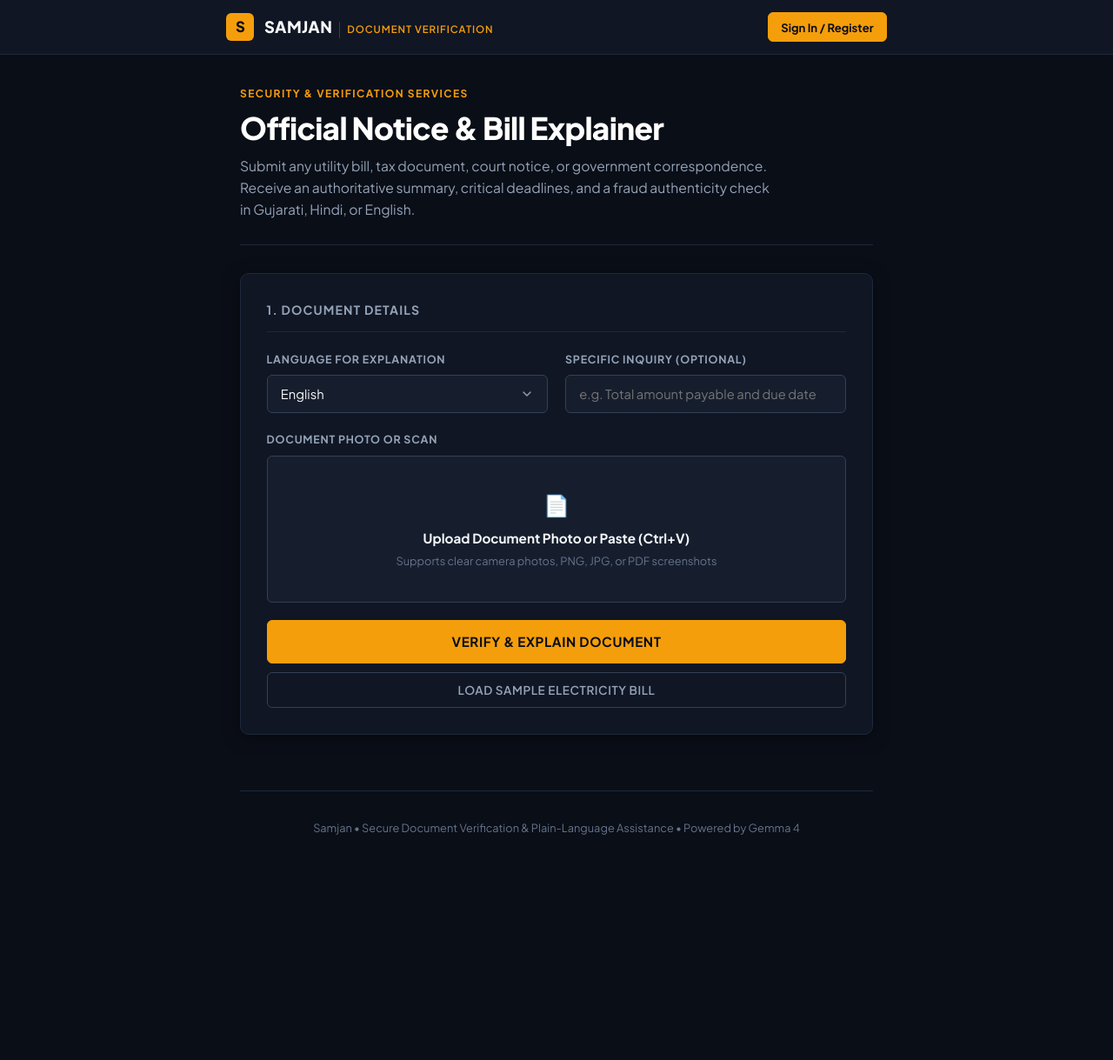
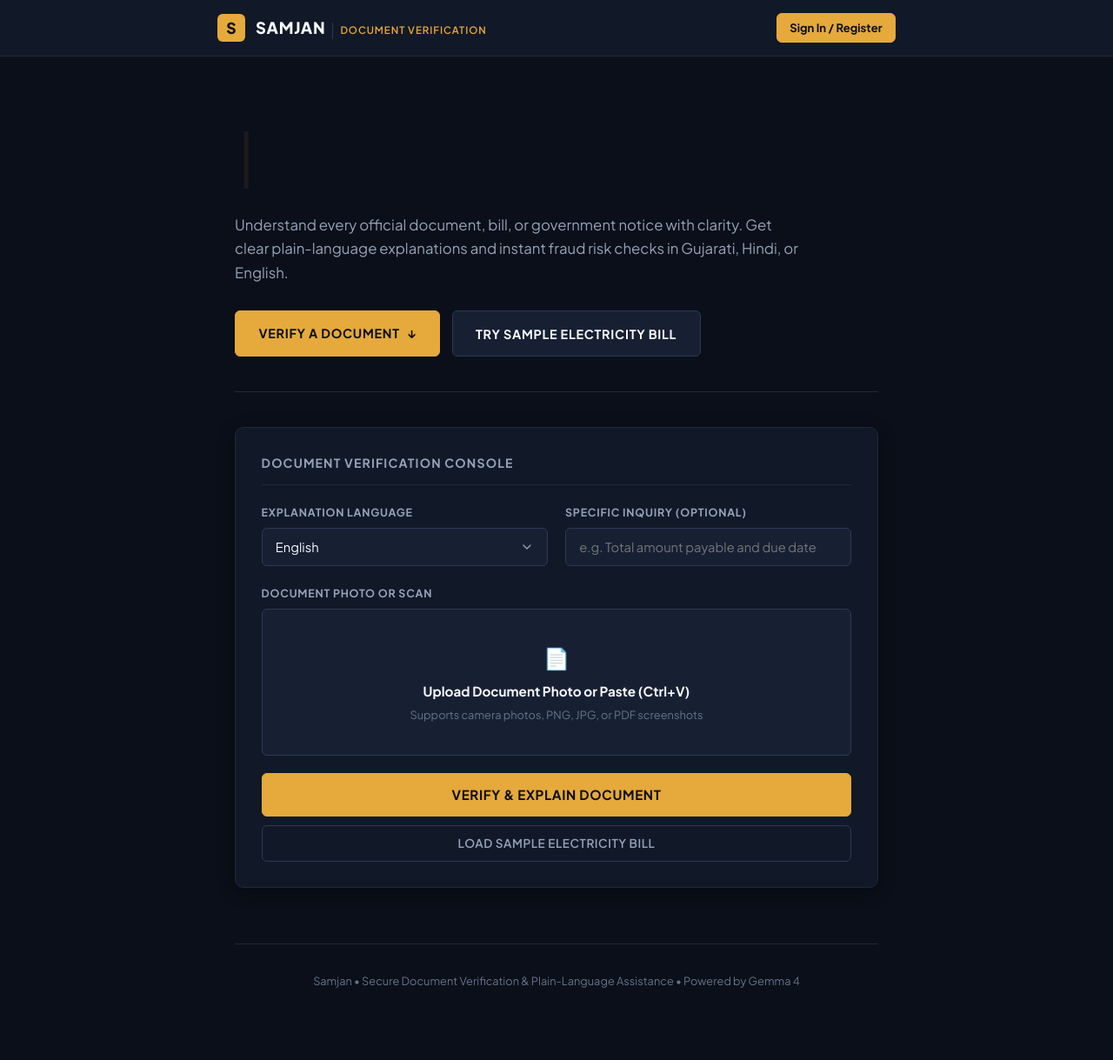
Before and after one commit to wrotecode/Samjan, a Flask app: page / in a window 1280 px wide. Shown: the whole page at 87% size. Before the commit the page ends 960 px from the top, so only its background shows below. Run offline with Flask 3, Linux system fonts and the light colour scheme.

Commit message:
Update landing page: type only Samjan across languages, remove trust pillars, and refine color palette

```diff
--- a/templates/index.html
+++ b/templates/index.html
@@ -3,27 +3,27 @@
 <head>
   <meta charset="UTF-8" />
   <meta name="viewport" content="width=device-width, initial-scale=1.0" />
-  <title>Samjan — Official Document Verification & Explanation</title>
+  <title>Samjan — Document Verification & Plain-Language Explainer</title>
   <meta name="description" content="Verified explanation and fraud detection for letters, bills, and official notices in Gujarati, Hindi, and English. Powered by Gemma 4." />
   <link rel="preconnect" href="https://fonts.googleapis.com" />
   <link rel="preconnect" href="https://fonts.gstatic.com" crossorigin />
-  <link href="https://fonts.googleapis.com/css2?family=Plus+Jakarta+Sans:wght@400;500;600;700;800&family=JetBrains+Mono:wght@400;500&display=swap" rel="stylesheet" />
+  <link href="https://fonts.googleapis.com/css2?family=Plus+Jakarta+Sans:wght@400;500;600;700;800;900&family=JetBrains+Mono:wght@400;500&display=swap" rel="stylesheet" />
   <style>
     *, *::before, *::after { box-sizing: border-box; margin: 0; padding: 0; }
 
     :root {
-      /* Banham-inspired Authority & Security Palette */
-      --bg-deep: #0a0e17;
-      --bg-surface: #101623;
-      --bg-surface-elevated: #161e2e;
-      --border-subtle: #1e293b;
-      --border-strong: #334155;
-
-      /* Signature Banham Gold & Accents - Zero Purple */
-      --gold: #f59e0b;
-      --gold-hover: #d97706;
-      --gold-muted: rgba(245, 158, 11, 0.12);
-      --gold-border: rgba(245, 158, 11, 0.35);
+      /* Sophisticated Nordic & Security Slate Palette */
+      --bg-deep: #0b0f19;
+      --bg-surface: #111827;
+      --bg-surface-elevated: #172033;
+      --border-subtle: #1f293d;
+      --border-strong: #2c3a54;
+
+      /* Refined Warm Champagne Gold */
+      --accent-gold: #e5a93c;
+      --accent-gold-hover: #cf932b;
+      --accent-gold-muted: rgba(229, 169, 60, 0.12);
+      --accent-gold-border: rgba(229, 169, 60, 0.35);
 
       --text-main: #f8fafc;
       --text-muted: #94a3b8;
@@ -45,7 +45,7 @@
       --radius-md: 10px;
       --radius-lg: 14px;
 
-      --shadow-card: 0 4px 20px -2px rgba(0, 0, 0, 0.5);
+      --shadow-card: 0 4px 20px -2px rgba(0, 0, 0, 0.45);
     }
 
     body {
@@ -59,18 +59,18 @@
       -webkit-font-smoothing: antialiased;
     }
 
-    /* ── Top Security Header Bar ── */
+    /* ── Top Navigation Bar ── */
     .site-nav {
       background: var(--bg-surface);
       border-bottom: 1px solid var(--border-subtle);
-      padding: 0.9rem 1.5rem;
+      padding: 0.95rem 1.5rem;
       position: sticky;
       top: 0;
       z-index: 50;
     }
 
     .nav-inner {
-      max-width: 760px;
+      max-width: 780px;
       margin: 0 auto;
       display: flex;
       align-items: center;
@@ -88,21 +88,20 @@
     .brand-mark {
       width: 32px;
       height: 32px;
-      background: var(--gold);
+      background: var(--accent-gold);
       border-radius: var(--radius-sm);
       display: flex;
       align-items: center;
       justify-content: center;
-      color: #0a0e17;
-      font-weight: 800;
-      font-size: 1.05rem;
-      letter-spacing: -0.05em;
+      color: #0b0f19;
+      font-weight: 900;
+      font-size: 1.1rem;
     }
 
     .brand-title {
       font-weight: 800;
       font-size: 1.15rem;
-      letter-spacing: 0.02em;
+      letter-spacing: 0.04em;
       text-transform: uppercase;
       display: flex;
       align-items: baseline;
@@ -111,7 +110,7 @@
 
     .brand-subtitle {
       font-size: 0.72rem;
-      color: var(--gold);
+      color: var(--accent-gold);
       font-weight: 600;
       letter-spacing: 0.08em;
       text-transform: uppercase;
@@ -143,20 +142,20 @@
 
     .nav-btn:hover {
       background: var(--border-subtle);
-      border-color: var(--gold);
+      border-color: var(--accent-gold);
     }
 
     .nav-btn-gold {
-      background: var(--gold);
-      color: #0a0e17;
-      border-color: var(--gold);
+      background: var(--accent-gold);
+      color: #0b0f19;
+      border-color: var(--accent-gold);
       font-weight: 700;
     }
 
     .nav-btn-gold:hover {
-      background: var(--gold-hover);
-      color: #0a0e17;
-      border-color: var(--gold-hover);
+      background: var(--accent-gold-hover);
+      color: #0b0f19;
+      border-color: var(--accent-gold-hover);
     }
 
     .user-tag {
@@ -183,44 +182,104 @@
 
     /* ── Main Container ── */
     .container {
-      max-width: 760px;
-      margin: 2.2rem auto 0;
-      padding: 0 1rem;
-    }
-
-    /* ── Editorial Hero ── */
-    .hero-panel {
+      max-width: 780px;
+      margin: 0 auto;
+      padding: 0 1.25rem;
+    }
+
+    /* ── Clean Landing Hero ── */
+    .landing-hero {
+      padding: 4rem 0 2.5rem;
       border-bottom: 1px solid var(--border-subtle);
-      padding-bottom: 1.75rem;
-      margin-bottom: 2rem;
-    }
-
-    .hero-kicker {
-      font-size: 0.75rem;
+      margin-bottom: 2.5rem;
+    }
+
+    .hero-title-wrap {
+      min-height: 100px;
+      display: flex;
+      align-items: center;
+      margin-bottom: 1rem;
+    }
+
+    .hero-heading {
+      font-size: 4rem;
+      font-weight: 900;
+      letter-spacing: -0.03em;
+      line-height: 1.1;
+      color: var(--accent-gold);
+      display: inline-block;
+    }
+
+    @media (max-width: 650px) {
+      .hero-heading { font-size: 2.8rem; }
+    }
+
+    .typewriter-cursor {
+      display: inline-block;
+      color: var(--accent-gold);
+      font-weight: 300;
+      margin-left: 4px;
+      animation: cursorBlink 0.9s infinite;
+    }
+
+    @keyframes cursorBlink {
+      0%, 100% { opacity: 1; }
+      50% { opacity: 0; }
+    }
+
+    .hero-description {
+      font-size: 1.05rem;
+      color: var(--text-muted);
+      max-width: 650px;
+      line-height: 1.65;
+      margin-bottom: 1.85rem;
+    }
+
+    .hero-cta-row {
+      display: flex;
+      gap: 0.85rem;
+      flex-wrap: wrap;
+    }
+
+    .hero-cta-btn {
+      padding: 0.85rem 1.65rem;
+      font-size: 0.9rem;
       font-weight: 700;
-      letter-spacing: 0.12em;
       text-transform: uppercase;
-      color: var(--gold);
-      margin-bottom: 0.5rem;
-    }
-
-    .hero-panel h1 {
-      font-size: 2.2rem;
-      font-weight: 800;
-      letter-spacing: -0.02em;
-      line-height: 1.2;
-      color: #ffffff;
-      margin-bottom: 0.65rem;
-    }
-
-    .hero-panel p {
-      font-size: 0.98rem;
-      color: var(--text-muted);
-      max-width: 620px;
-      line-height: 1.6;
-    }
-
-    /* ── Standard Solid Card ── */
+      letter-spacing: 0.05em;
+      border-radius: var(--radius-sm);
+      cursor: pointer;
+      text-decoration: none;
+      display: inline-flex;
+      align-items: center;
+      gap: 0.5rem;
+      font-family: inherit;
+      transition: all 0.15s ease;
+    }
+
+    .hero-cta-primary {
+      background: var(--accent-gold);
+      color: #0b0f19;
+      border: 1px solid var(--accent-gold);
+    }
+
+    .hero-cta-primary:hover {
+      background: var(--accent-gold-hover);
+      border-color: var(--accent-gold-hover);
+    }
+
+    .hero-cta-secondary {
+      background: var(--bg-surface-elevated);
+      color: var(--text-main);
+      border: 1px solid var(--border-strong);
+    }
+
+    .hero-cta-secondary:hover {
+      border-color: var(--accent-gold);
+      color: #fff;
+    }
+
+    /* ── Solid Verification Card ── */
     .card {
       background: var(--bg-surface);
       border: 1px solid var(--border-subtle);
@@ -329,7 +388,7 @@
 
     .drop-icon {
       font-size: 1.5rem;
-      color: var(--gold);
+      color: var(--accent-gold);
       margin-bottom: 0.5rem;
     }
 
@@ -427,14 +486,14 @@
     }
 
     .btn-gold {
-      background: var(--gold);
-      color: #0a0e17;
-      border: 1px solid var(--gold);
+      background: var(--accent-gold);
+      color: #0b0f19;
+      border: 1px solid var(--accent-gold);
     }
 
     .btn-gold:hover:not(:disabled) {
-      background: var(--gold-hover);
-      border-color: var(--gold-hover);
+      background: var(--accent-gold-hover);
+      border-color: var(--accent-gold-hover);
     }
 
     .btn-outline {
@@ -950,12 +1009,28 @@
   <!-- ── Main Content Container ── -->
   <main class="container">
 
-    <!-- Editorial Header (No AI Slop / No Purple) -->
-    <div class="hero-panel">
-      <div class="hero-kicker">Security & Verification Services</div>
-      <h1>Official Notice & Bill Explainer</h1>
-      <p>Submit any utility bill, tax document, court notice, or government correspondence. Receive an authoritative summary, critical deadlines, and a fraud authenticity check in Gujarati, Hindi, or English.</p>
-    </div>
+    <!-- ── Landing Page Hero: Clean Title "Samjan" in Multilingual Typewriter ── -->
+    <section class="landing-hero">
+      <div class="hero-title-wrap">
+        <h1 class="hero-heading">
+          <span id="typewriter-text">Samjan</span><span class="typewriter-cursor">|</span>
+        </h1>
+      </div>
+
+      <p class="hero-description">
+        Understand every official document, bill, or government notice with clarity. Get clear plain-language explanations and instant fraud risk checks in Gujarati, Hindi, or English.
+      </p>
+
+      <div class="hero-cta-row">
+        <a href="#verifier-section" class="hero-cta-btn hero-cta-primary" id="cta-verify-btn">
+          <span>Verify a Document</span>
+          <span>↓</span>
+        </a>
+        <button type="button" class="hero-cta-btn hero-cta-secondary" id="hero-sample-btn">
+          Try Sample Electricity Bill
+        </button>
+      </div>
+    </section>
 
     {% if not has_key %}
     <div class="alert alert-err">
@@ -963,15 +1038,15 @@
     </div>
     {% endif %}
 
-    <!-- ── Submission Card ── -->
-    <div class="card">
+    <!-- ── Document Verifier Card ── -->
+    <div class="card" id="verifier-section">
       <div class="card-header-bar">
-        <span class="card-title">1. Document Details</span>
+        <span class="card-title">Document Verification Console</span>
       </div>
 
       <div class="form-row">
         <div class="form-group" style="margin-bottom:0;">
-          <label for="lang">Language for Explanation</label>
+          <label for="lang">Explanation Language</label>
           <select id="lang">
             <option value="Gujarati">ગુજરાતી (Gujarati)</option>
             <option value="Hindi">हिंदी (Hindi)</option>
@@ -991,7 +1066,7 @@
           <input type="file" id="file-input" accept="image/png,image/jpeg,image/jpg,image/webp" capture="environment" />
           <div class="drop-icon">📄</div>
           <div class="drop-title">Upload Document Photo or Paste (Ctrl+V)</div>
-          <div class="drop-hint">Supports clear camera photos, PNG, JPG, or PDF screenshots</div>
+          <div class="drop-hint">Supports camera photos, PNG, JPG, or PDF screenshots</div>
           <div id="file-badge-wrap" style="display:none;">
             <span class="file-badge" id="filename"></span>
           </div>
@@ -1069,7 +1144,7 @@
       <!-- Detailed Explanation -->
       <div class="card">
         <div class="card-header-bar">
-          <span class="card-title">2. Plain-Language Explanation</span>
+          <span class="card-title">Plain-Language Summary</span>
         </div>
         <div class="explanation-body" id="explanation-content"></div>
         <div class="official-disclaimer">
@@ -1080,7 +1155,7 @@
       <!-- Follow-up Inquiries -->
       <div id="chat-section" class="card">
         <div class="card-header-bar">
-          <span class="card-title">3. Document Inquiries</span>
+          <span class="card-title">Document Inquiries</span>
         </div>
         <div class="chat-history" id="chat-history"></div>
         <div class="chat-input-row">
@@ -1153,6 +1229,52 @@
   let currentAuthTab = 'login';
   let pendingExplain = false;
 
+  // ── "Samjan" Multilingual Typewriter Effect ────────────────────────────────
+  const words = [
+    "Samjan",       // English
+    "સમજણ",        // Gujarati
+    "समझ",          // Hindi
+    "समज",          // Marathi
+    "সমঝ",          // Bengali
+    "சம்ஜன்",       // Tamil
+    "ಸಮ್ಜನ್",      // Kannada
+    "సంజన్"        // Telugu
+  ];
+
+  let wordIndex = 0;
+  let charIndex = 0;
+  let isDeleting = false;
+  const typeSpeed = 110;
+  const deleteSpeed = 65;
+  const pauseAfterWord = 2400;
+
+  function runTypewriter() {
+    const currentWord = words[wordIndex];
+    const textEl = document.getElementById('typewriter-text');
+
+    if (isDeleting) {
+      textEl.textContent = currentWord.substring(0, charIndex - 1);
+      charIndex--;
+    } else {
+      textEl.textContent = currentWord.substring(0, charIndex + 1);
+      charIndex++;
+    }
+
+    if (!isDeleting && charIndex === currentWord.length) {
+      isDeleting = true;
+      setTimeout(runTypewriter, pauseAfterWord);
+      return;
+    } else if (isDeleting && charIndex === 0) {
+      isDeleting = false;
+      wordIndex = (wordIndex + 1) % words.length;
+      setTimeout(runTypewriter, 400);
+      return;
+    }
+
+    setTimeout(runTypewriter, isDeleting ? deleteSpeed : typeSpeed);
+  }
+
+  // ── DOM References ─────────────────────────────────────────────────────────
   const fileInput      = document.getElementById('file-input');
   const dropZone       = document.getElementById('drop-zone');
   const previewWrap    = document.getElementById('preview-wrap');
@@ -1162,6 +1284,8 @@
   const filenameEl     = document.getElementById('filename');
   const explainBtn     = document.getElementById('explain-btn');
   const sampleBtn      = document.getElementById('sample-btn');
+  const heroSampleBtn  = document.getElementById('hero-sample-btn');
+  const ctaVerifyBtn   = document.getElementById('cta-verify-btn');
   const resultSection  = document.getElementById('result-section');
   const savedToastWrap = document.getElementById('saved-toast-wrap');
 
@@ -1207,6 +1331,12 @@
   const closeDrawerBtn = document.getElementById('close-drawer-btn');
   const drawerList     = document.getElementById('drawer-list');
 
+  // Smooth scroll CTA
+  ctaVerifyBtn.addEventListener('click', (e) => {
+    e.preventDefault();
+    document.getElementById('verifier-section').scrollIntoView({ behavior: 'smooth' });
+  });
+
   async function checkAuth() {
     try {
       const resp = await fetch('/auth/me');
@@ -1344,7 +1474,6 @@
       }
 
       drawerList.innerHTML = docs.map(d => {
-        const riskClass = (d.scam_risk || 'low').toLowerCase();
         return `
           <div class="history-card" onclick="loadSavedDoc(${d.id})">
             <div class="history-top">
@@ -1439,20 +1568,24 @@
     filenameEl.textContent = '';
   });
 
-  sampleBtn.addEventListener('click', async () => {
+  async function loadSampleBill() {
     sampleBtn.disabled = true;
     sampleBtn.textContent = 'Loading Sample Bill...';
     try {
       const resp = await fetch('/sample');
       const blob = await resp.blob();
       handleFile(new File([blob], 'sample_electricity_bill.png', { type: 'image/png' }));
+      document.getElementById('verifier-section').scrollIntoView({ behavior: 'smooth' });
     } catch (err) {
       alert('Error fetching sample: ' + err.message);
     } finally {
       sampleBtn.disabled = false;
       sampleBtn.textContent = 'Load Sample Electricity Bill';
     }
-  });
+  }
+
+  sampleBtn.addEventListener('click', loadSampleBill);
+  heroSampleBtn.addEventListener('click', loadSampleBill);
 
   explainBtn.addEventListener('click', () => {
     if (!selectedFile) {
@@ -1568,8 +1701,8 @@
       .replace(/&/g, '&amp;').replace(/</g, '&lt;').replace(/>/g, '&gt;')
       .replace(/\*\*(.*?)\*\*/g, '<strong>$1</strong>')
       .replace(/\*(.*?)\*/g, '<em>$1</em>')
-      .replace(/^#{1,3}\s+(.+)$/gm, '<strong style="color:var(--gold);font-size:1.05rem;display:block;margin-top:1.1rem;margin-bottom:0.35rem">$1</strong>')
-      .replace(/^(\d+)\.\s+/gm, '<br><strong style="color:var(--gold)">$1.</strong> ')
+      .replace(/^#{1,3}\s+(.+)$/gm, '<strong style="color:var(--accent-gold);font-size:1.05rem;display:block;margin-top:1.1rem;margin-bottom:0.35rem">$1</strong>')
+      .replace(/^(\d+)\.\s+/gm, '<br><strong style="color:var(--accent-gold)">$1.</strong> ')
       .replace(/^[-*]\s+/gm, '<br>• ')
       .replace(/\n/g, '<br>');
   }
@@ -1706,7 +1839,9 @@
     return bubble;
   }
 
+  // ── Initialize ─────────────────────────────────────────────────────────────
   checkAuth();
+  runTypewriter();
 </script>
 </body>
 </html>
```
Also changed, not shown: other parts of templates/index.html (+20 -19 lines).
